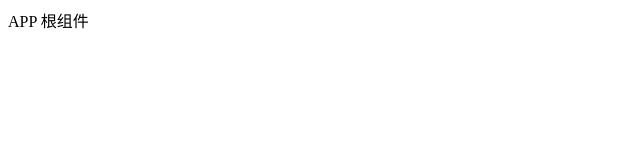
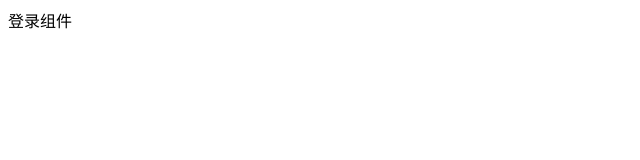
Before and after one commit to HANGMEIMEI/Vue-e-commerce-management-system, a Vue app: page /#/login in a window 1280 px wide. Before the commit this address led to /#/. Shown: the top 160 px of the page, without its empty margins (0-640 px from the left). Built offline with nearby package versions, Linux system fonts and the light colour scheme.

Commit message:
登录/退出功能-登录--创建登录组件并且把首页重定向为login页面

```diff
--- a/package.json
+++ b/package.json
@@ -29,6 +29,8 @@
     "eslint-plugin-promise": "^4.2.1",
     "eslint-plugin-standard": "^4.0.0",
     "eslint-plugin-vue": "^6.2.2",
+    "less": "^3.12.2",
+    "less-loader": "^7.0.2",
     "vue-cli-plugin-element": "^1.0.1",
     "vue-template-compiler": "^2.6.11",
     "webpack": "^5.0.0",
--- a/src/App.vue
+++ b/src/App.vue
@@ -1,6 +1,7 @@
 <template>
   <div id="app">
-    APP 根组件
+  <!-- 路由占位符 -->
+  <router-view></router-view>
   </div>
 </template>
 
--- /dev/null
+++ b/src/components/Login.vue
@@ -0,0 +1,21 @@
+// 这是一个单文件组件 由三部分组成
+// 1 结构
+// 2 样式
+// 3 行为
+<template>
+    <div>
+        登录组件
+    </div>
+</template>
+
+<script>
+    export default {
+
+    }
+</script>
+
+<style lang="less" scoped>
+    // lang="less" 表示这个节点中支持less语法格式
+    // scoped 是一个vue的指令 是用来控制组件的样式的生效的区间！
+    // 只要是一个单文件组件 我们样式都推荐加上scoped属性！因为不会影响到其他的组件！从而防止组件之间的样式冲突！
+</style>
--- a/src/router/index.js
+++ b/src/router/index.js
@@ -1,10 +1,14 @@
 import Vue from 'vue'
 import VueRouter from 'vue-router'
+// 导入登录组件
+import Login from '../components/Login.vue'
 
 Vue.use(VueRouter)
 
+// 路由规则是由path来指定咱们路径 当用户访问/login的时候我们通过component这个属性指定要展示的组件
 const routes = [
-
+  { path: '/', redirect: '/login' },
+  { path: '/login', component: Login }
 ]
 
 const router = new VueRouter({
```
Also changed, not shown: 2 other files (tests, documents, lock files or other folders).
